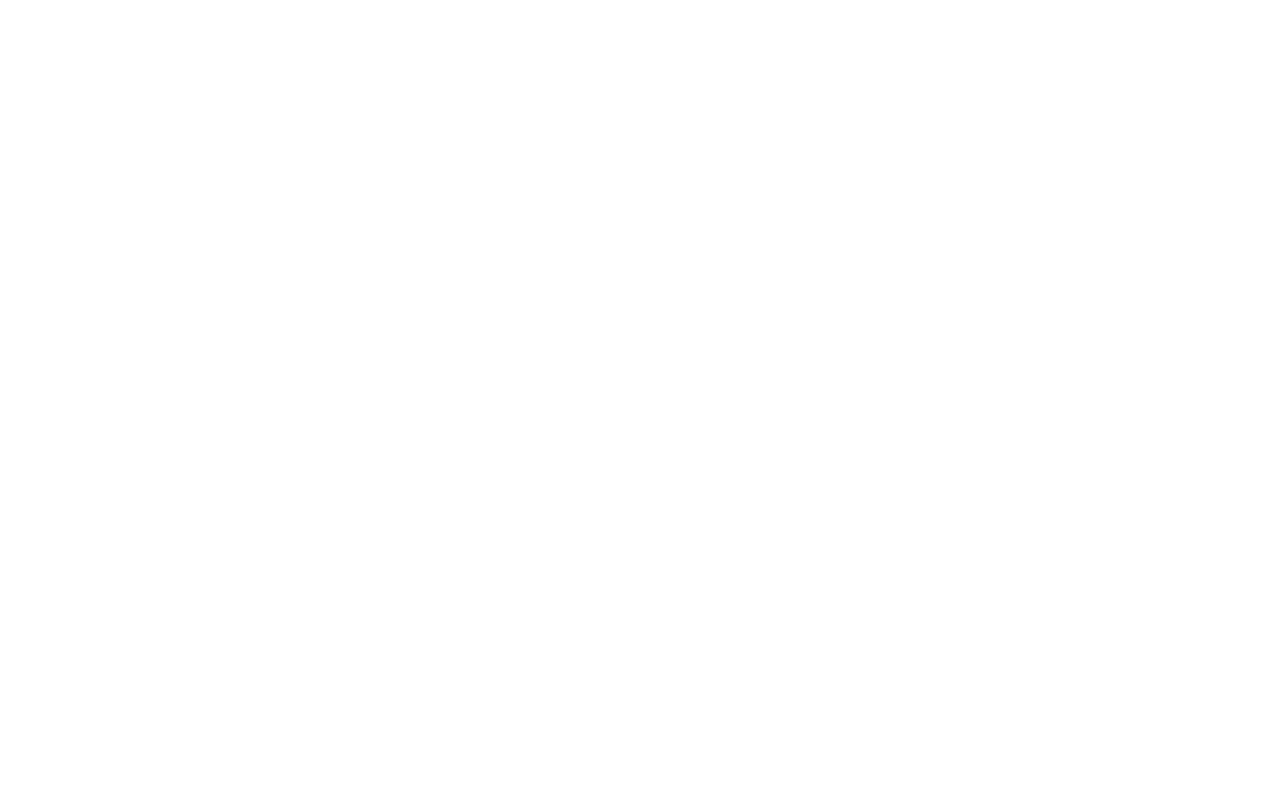
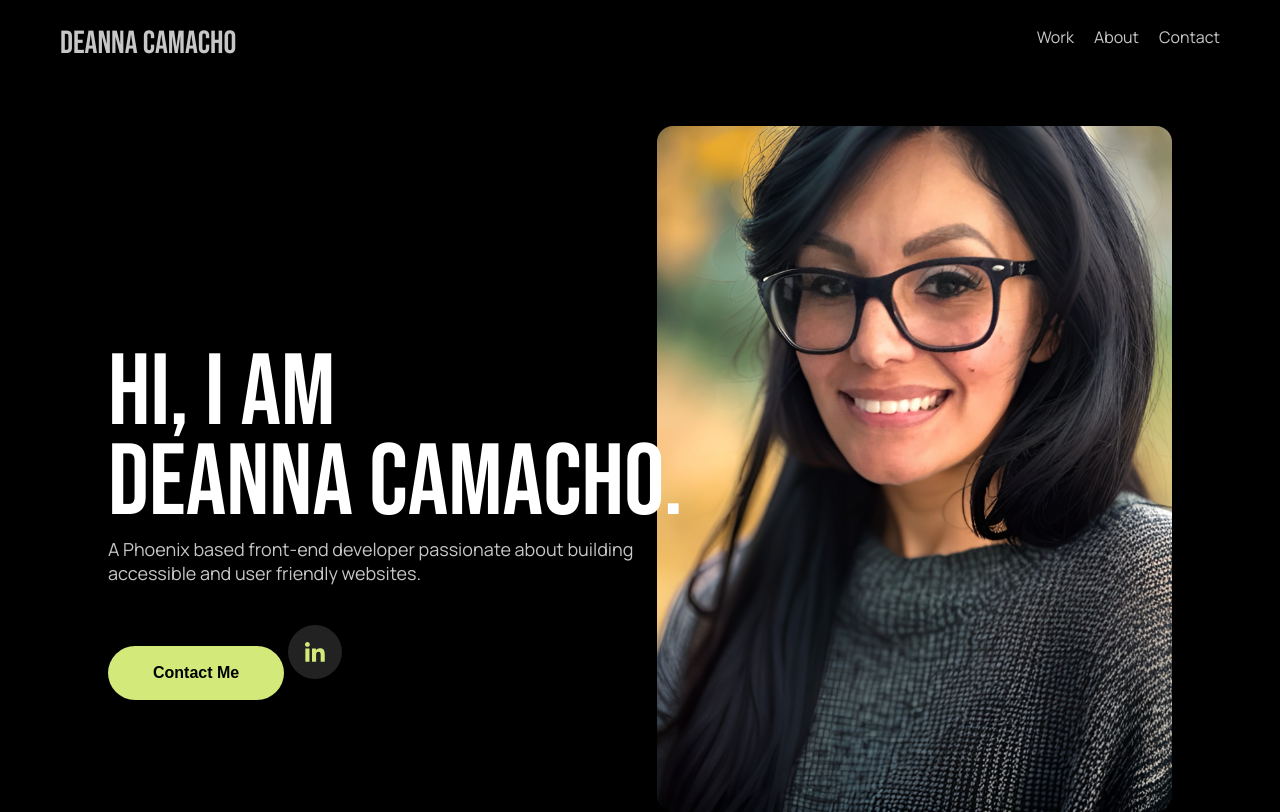
Before and after one commit to dcam4u/dev_portfolio, a plain HTML site: page index.html in a window 1280 px wide. Drawn offline with Linux system fonts and the light colour scheme.

Commit message:
first header commit

```diff
--- /dev/null
+++ b/blocks/page.css
@@ -0,0 +1,86 @@
+.page {
+  background-color: #000;
+  color: #c7c7c7;
+  font-size: 18px;
+  font-family: "manrope", sans-serif;
+  margin: 0 auto;
+}
+
+.nav {
+  display: flex;
+  justify-content: space-between;
+  margin: 24px 60px;
+}
+
+.logo {
+  font-family: "Bebas Nueue", sans-serif;
+  font-size: 32px;
+  color: #c7c7c7;
+  margin: 0;
+}
+
+.nav__links {
+  display: flex;
+  list-style-type: none;
+  column-gap: 20px;
+  margin: 0;
+}
+
+.nav__link {
+  font-family: "Manrope";
+  font-size: 16px;
+  text-decoration: none;
+  color: #c7c7c7;
+}
+.header__title {
+  font-family: "Bebas Nueue", sans-serif;
+  font-size: 101px;
+  color: #fff;
+  font-weight: 400;
+  line-height: 90px;
+  margin: 0 0 8px;
+}
+
+.header__span-break {
+  display: block;
+}
+
+.header__intro-block {
+  max-width: 585px;
+  margin: 286px 0 0 108px;
+}
+.header__intro-text {
+  margin: 0 0 40px 0;
+}
+
+.header__contact-button {
+  background-color: #d3e97a;
+  font: #000;
+  font-size: 16px;
+  font-weight: bold;
+  border-radius: 100px;
+  border: 0;
+  padding: 0 45px;
+  height: 54px;
+}
+
+.header__linkedin-button {
+  background-image: url(../images/header_linkedin.svg);
+  background-repeat: no-repeat;
+  background-position: center;
+  border: 0;
+  height: 54px;
+  width: 54px;
+  border-radius: 100px;
+  background-color: #222;
+}
+
+.header__headshot {
+  position: absolute;
+  max-width: 515px;
+  border-radius: 16px;
+  border: none;
+  right: 108px;
+  top: 126px;
+  z-index: -1;
+}
--- a/index.html
+++ b/index.html
@@ -4,6 +4,31 @@
     <meta charset="UTF-8" />
     <meta name="viewport" content="width=device-width, initial-scale=1.0" />
     <title>Deanna Camacho</title>
+    <link rel="stylesheet" href="./pages/index.css" />
   </head>
-  <body></body>
+  <body class="page">
+    <header class="header">
+      <nav class="nav">
+        <p class="logo">Deanna Camacho</p>
+        <ul class="nav__links">
+          <li><a href="" class="nav__link">Work</a></li>
+          <li><a href="" class="nav__link">About</a></li>
+          <li><a href="" class="nav__link">Contact</a></li>
+        </ul>
+      </nav>
+      <div class="header__intro-block">
+        <h1 class="header__title">
+          <span class="header__span-break">Hi, I am</span> Deanna Camacho.
+        </h1>
+        <p class="header__intro-text">
+          A Phoenix based front-end developer passionate about building
+          accessible and user friendly websites.
+        </p>
+        <button class="header__contact-button">Contact Me</button>
+        <button class="header__linkedin-button"></button>
+      </div>
+      <img src="./images/headshot4.jpg" class="header__headshot" />
+    </header>
+    <main></main>
+  </body>
 </html>
--- /dev/null
+++ b/pages/index.css
@@ -0,0 +1,2 @@
+@import url(../blocks/page.css);
+@import url(../vendor/fonts/fonts.css);
--- /dev/null
+++ b/vendor/fonts/fonts.css
@@ -0,0 +1,15 @@
+@font-face {
+  font-family: "Bebas Nueue";
+  font-weight: 400;
+  font-style: normal;
+  font-display: swap;
+  src: url(../fonts/BebasNeue-Regular.ttf) format("woff2");
+}
+
+@font-face {
+  font-family: "Manrope";
+  font-weight: 400;
+  font-style: normal;
+  font-display: swap;
+  src: url(../fonts/Manrope-Regular.ttf) format("woff2");
+}
```
Also changed, not shown: images/cropped_headshot2.jpg (added), images/header_linkedin.svg (added), images/headshot1.JPG (added), images/headshot2.JPG (added), images/headshot3.JPG (added), images/headshot4.jpg (added), vendor/fonts/BebasNeue-Regular.ttf (added), vendor/fonts/Manrope-Regular.ttf (added), vendor/fonts/Manrope-VariableFont_wght.ttf (added), 5 other files.
